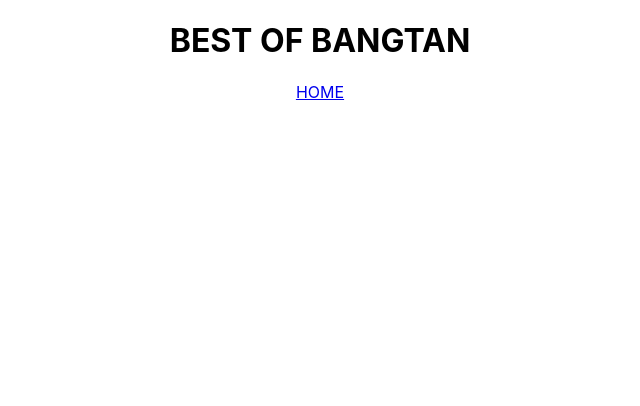
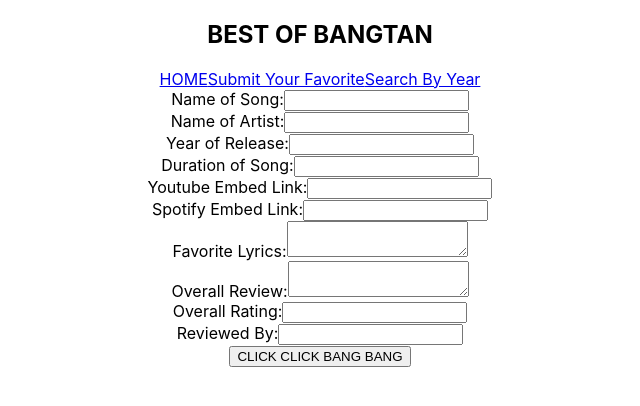
Before and after one commit to snqureshi/best-of-bangtan, a React (Create React App) app: page /songs/new in a window 1280 px wide. Shown: the top 406 px of the page, without its empty margins (320-960 px from the left). Built offline with nearby package versions, Linux system fonts and the light colour scheme; no server answers.

Commit message:
Working Form

```diff
--- a/src/App.js
+++ b/src/App.js
@@ -3,9 +3,9 @@
 import { Route } from "react-router-dom";
 import Header from "./components/Header.jsx";
 import Home from "./components/Home";
-// import Details from "./components/Details";
-// import Search from "./components/Search"
-// import Form from "./components/Form";
+import Details from "./components/Details";
+import Search from "./components/Search";
+import Form from "./components/Form";
 
 import "./App.css";
 
@@ -19,7 +19,7 @@
       setSongs(response);
     };
     getSongInfo();
-  }, []);
+  }, [toggle]);
 
   return (
     <div className="App">
@@ -27,6 +27,15 @@
       <Route exact path="/">
         <Home songs={songs} />
       </Route>
+      <Route path="/songs/:id">
+        <Details songs={songs} />
+      </Route>
+      <Route path="/songs/new">
+        <Form songs={songs} setToggle={setToggle} />
+      </Route>
+      <Route path="/search">
+        <Search songs={songs} />
+      </Route>
     </div>
   );
 }
--- a/src/components/Details.jsx
+++ b/src/components/Details.jsx
@@ -0,0 +1,58 @@
+import React from "react";
+import { useParams } from "react-router-dom";
+import { useEffect, useState } from "react";
+
+export default function Details(props) {
+  const [song, setSong] = useState({});
+  const params = useParams();
+
+  useEffect(() => {
+    const exactSong = props.songs.find((song) => {
+      return song.id === params.id;
+    });
+    setSong(exactSong);
+  }, [params.id, props.songs]);
+
+  return (
+    <div>
+      {song && song.fields ? (
+        <>
+          <h1>SONG INFORMATION PAGE</h1>
+          <h2>{song.fields.title}</h2>
+          <div className="details-video">
+            {/* https://support.google.com/youtube/answer/171780?hl=en */}
+            <iframe
+              width="560"
+              height="315"
+              src={song.fields.video}
+              frameborder="0"
+              allow="accelerometer; clipboard-write; encrypted-media; gyroscope; picture-in-picture"
+              allowfullscreen
+            ></iframe>
+          </div>
+          <div className="info-container">
+            <h3>{song.fields.artist}</h3>
+            <h4>{song.fields.year}</h4>
+            <h4>{song.fields.duration}</h4>
+            <div className="details-spotify">
+              <iframe
+                src={song.fields.spotify}
+                width="220"
+                height="80"
+                frameborder="0"
+                allowtransparency="true"
+                allow="encrypted-media"
+              ></iframe>
+            </div>
+          </div>
+          <div className="review-container">
+            <h3>Favorite Lyrics: {song.fields.lyric}</h3>
+            <h3>Overall Review: {song.fields.review}</h3>
+            <h3>Overall Rating(out of 10): {song.fields.rating}</h3>
+            <h3>Review By: {song.fields.author}</h3>
+          </div>
+        </>
+      ) : null}
+    </div>
+  );
+}
--- a/src/components/Form.jsx
+++ b/src/components/Form.jsx
@@ -0,0 +1,130 @@
+import React from "react";
+import { addNewSong } from "../services/api-helper";
+import { useState } from "react";
+import { useHistory } from "react-router-dom";
+
+export default function Form(props) {
+  const [title, setTitle] = useState("");
+  const [artist, setArtist] = useState("");
+  const [year, setYear] = useState("");
+  const [duration, setDuration] = useState("");
+  const [video, setVideo] = useState("");
+  const [spotify, setSpotify] = useState("");
+  const [lyric, setLyric] = useState("");
+  const [review, setReview] = useState("");
+  const [rating, setRating] = useState("");
+  const [author, setAuthor] = useState("");
+
+  const history = useHistory();
+
+  const handleSubmit = async (e) => {
+    e.preventDefault();
+
+    const formData = {
+      records: [
+        {
+          fields: {
+            title,
+            artist,
+            year: parseInt(year),
+            duration,
+            video,
+            spotify,
+            lyric,
+            review,
+            rating: parseInt(rating),
+            author,
+          },
+        },
+      ],
+    };
+    await addNewSong(formData);
+    props.setToggle((curr) => !curr);
+    history.push("/");
+  };
+
+  return (
+    <form onSubmit={handleSubmit}>
+      <label htmlFor="title">Name of Song:</label>
+      <input
+        id="title"
+        type="text"
+        value={title}
+        onChange={(event) => setTitle(event.target.value)}
+      />
+      <br />
+      <label htmlFor="artist">Name of Artist:</label>
+      <input
+        id="artist"
+        value={artist}
+        onChange={(event) => setArtist(event.target.value)}
+      />
+      <br />
+      <label htmlFor="year">Year of Release:</label>
+      <input
+        id="year"
+        type="number"
+        value={year}
+        onChange={(event) => setYear(event.target.value)}
+      />
+      <br />
+      <label htmlFor="duration">Duration of Song:</label>
+      <input
+        id="duration"
+        type="text"
+        value={duration}
+        onChange={(e) => setDuration(e.target.value)}
+      />
+      <br />
+      <label htmlFor="video">Youtube Embed Link:</label>
+      <input
+        id="video"
+        type="text"
+        value={video}
+        onChange={(e) => setVideo(e.target.value)}
+      />{" "}
+      <br />
+      <label htmlFor="spotify">Spotify Embed Link:</label>
+      <input
+        id="spotify"
+        type="text"
+        value={spotify}
+        onChange={(e) => setSpotify(e.target.value)}
+      />{" "}
+      <br />
+      <label htmlFor="lyric">Favorite Lyrics:</label>
+      <textarea
+        id="lyric"
+        type="text"
+        value={lyric}
+        onChange={(e) => setLyric(e.target.value)}
+      />{" "}
+      <br />
+      <label htmlFor="review">Overall Review:</label>
+      <textarea
+        id="review"
+        type="text"
+        value={review}
+        onChange={(e) => setReview(e.target.value)}
+      />{" "}
+      <br />
+      <label htmlFor="rating">Overall Rating:</label>
+      <input
+        id="rating"
+        type="number"
+        value={rating}
+        onChange={(event) => setRating(event.target.value)}
+      />{" "}
+      <br />
+      <label htmlFor="author">Reviewed By:</label>
+      <input
+        id="author"
+        type="text"
+        value={author}
+        onChange={(event) => setAuthor(event.target.value)}
+      />{" "}
+      <br />
+      <button type="submit">CLICK CLICK BANG BANG</button>
+    </form>
+  );
+}
--- a/src/components/Header.jsx
+++ b/src/components/Header.jsx
@@ -4,8 +4,12 @@
 export default function Header() {
   return (
     <div>
-      <h1>BEST OF BANGTAN</h1>
-      <Link to="/">HOME</Link>
+      <nav>
+        <h1>BEST OF BANGTAN</h1>
+        <Link to="/">HOME</Link>
+        <Link to="/songs/new">Submit Your Favorite</Link>
+        <Link to="/search">Search By Year</Link>
+      </nav>
     </div>
   );
 }
--- /dev/null
+++ b/src/components/Search.css
@@ -0,0 +1,12 @@
+.search-bar {
+  position: relative;
+  width: 153px;
+}
+.typeahead-results {
+  position: absolute;
+  top: 21px;
+  left: 0;
+  box-sizing: border-box;
+  border: 1px solid black;
+  width: 153px;
+}
--- a/src/components/Search.jsx
+++ b/src/components/Search.jsx
@@ -0,0 +1,27 @@
+import { useState } from "react";
+import React from "react";
+import "./Search.css";
+
+//Worked on this code during typeahead workshop
+const Search = (props) => {
+  const [year, setYear] = useState(0);
+  const filteredYears = props.songs.filter(
+    (song) => song.fields.year.includes === year
+  );
+
+  return (
+    <div className="search-bar">
+      <input
+        type="number"
+        value={year}
+        onChange={(e) => setYear(e.target.value)}
+      />
+      <div className="typeahead-results">
+        {year &&
+          filteredYears.map((song) => <p key={song.id}>{song.fields.year}</p>)}
+      </div>
+    </div>
+  );
+};
+
+export default Search;
--- a/src/services/api-helper.js
+++ b/src/services/api-helper.js
@@ -1,4 +1,3 @@
-
 import axios from "axios";
 
 const baseUrl = `https://api.airtable.com/v0/${process.env.REACT_APP_AIRTABLE_BASE}`;
@@ -11,3 +10,7 @@
   const response = await axios.get(baseUrl, config);
   return response.data.records;
 };
+export const addNewSong = async (body) => {
+  const response = await axios.post(baseUrl, body, config);
+  return response;
+};
```
Also changed, not shown: src/components/Header.css (added), 1 other file (tests, documents, lock files or other folders).
